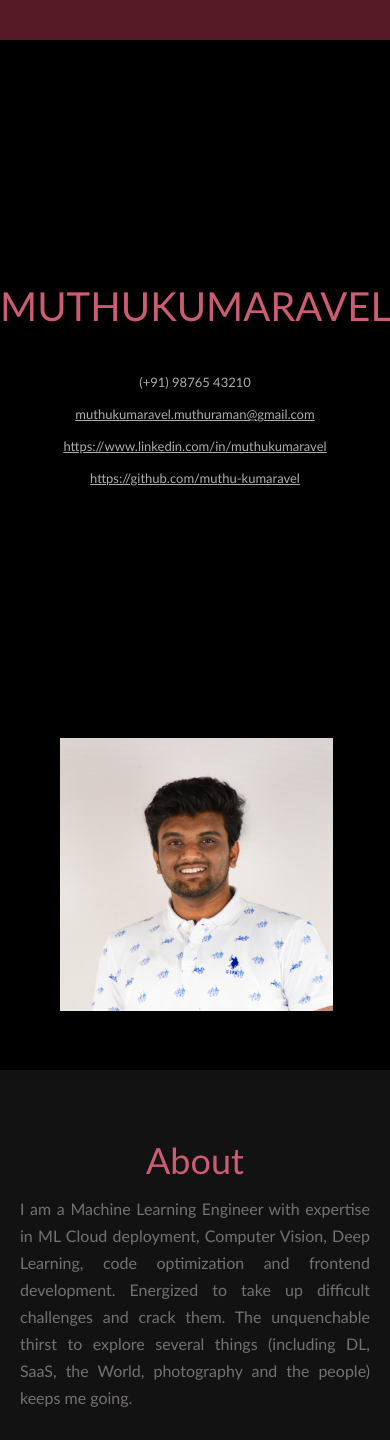
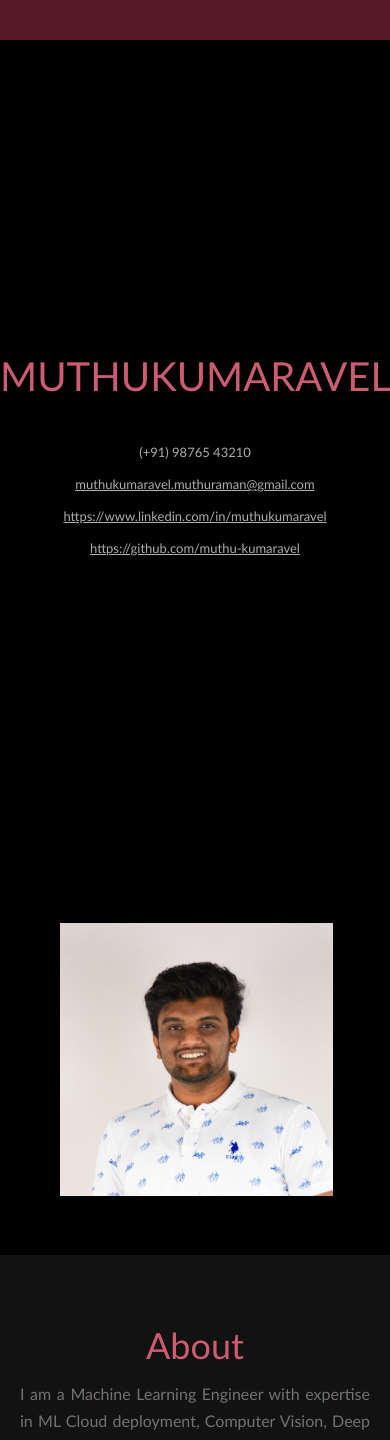
Before and after one commit to muthu-kumaravel/muthu-kumaravel.github.io, an Angular app: page / in a window 390 px wide. Shown: the top 1440 px of the page. Built offline with nearby package versions, Linux system fonts and the light colour scheme.

Commit message:
ADD: Mobil Phone Alignment

```diff
--- a/src/app/app.component.scss
+++ b/src/app/app.component.scss
@@ -156,7 +156,7 @@ p {
 
   .name-settings
   {
-    margin-top: 250px;
+    margin-top: 320px;
     font-size: 40px;
   }
 
@@ -168,7 +168,7 @@ p {
   // PHOTO SECTION
   .photo-div
   {
-    margin-top: 250px;
+    margin-top: 365px;
     left : 15%;
     width : 70%;
     aspect-ratio : 1/1;
```
Also changed, not shown: 3 other files (tests, documents, lock files or other folders).
